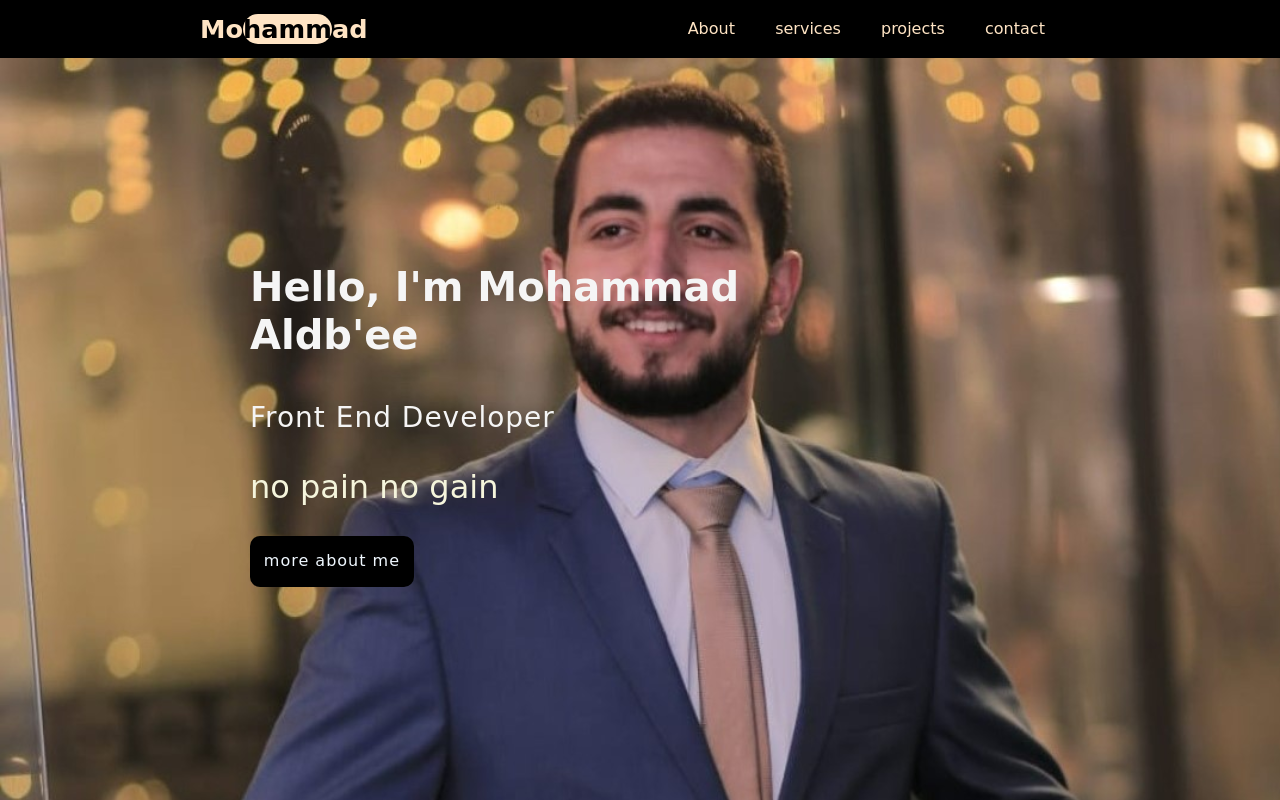
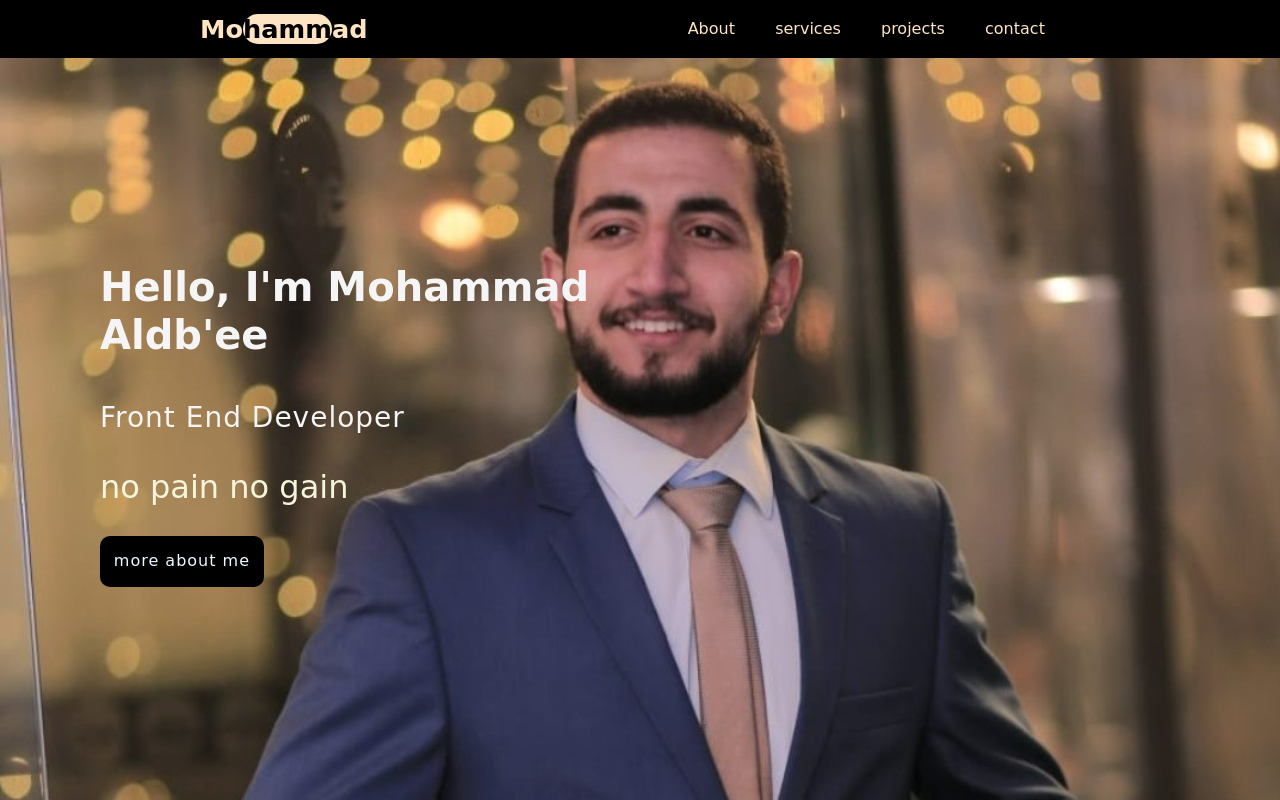
Before and after one commit to mohammadaldbee/Portfolio, a plain HTML site: page portfolio/Portfolio.html in a window 1280 px wide. Shown: the top 800 px of the page. Drawn offline with nearby package versions, Linux system fonts and the light colour scheme.

Commit message:
portfolio

```diff
--- a/portfolio/port.css
+++ b/portfolio/port.css
@@ -642,3 +642,13 @@ footer a:hover {
         background-image: linear-gradient(bisque, white, bisque)
     }
 }
+@media (width:1280px){
+
+    .main {
+        padding-bottom: 350px;
+        padding-left: 100px;
+
+    }
+
+
+}
```
